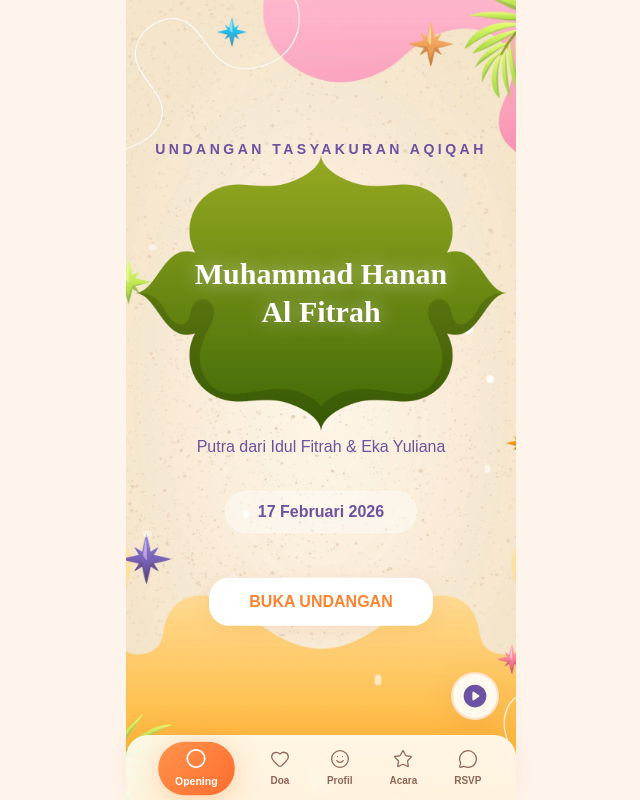
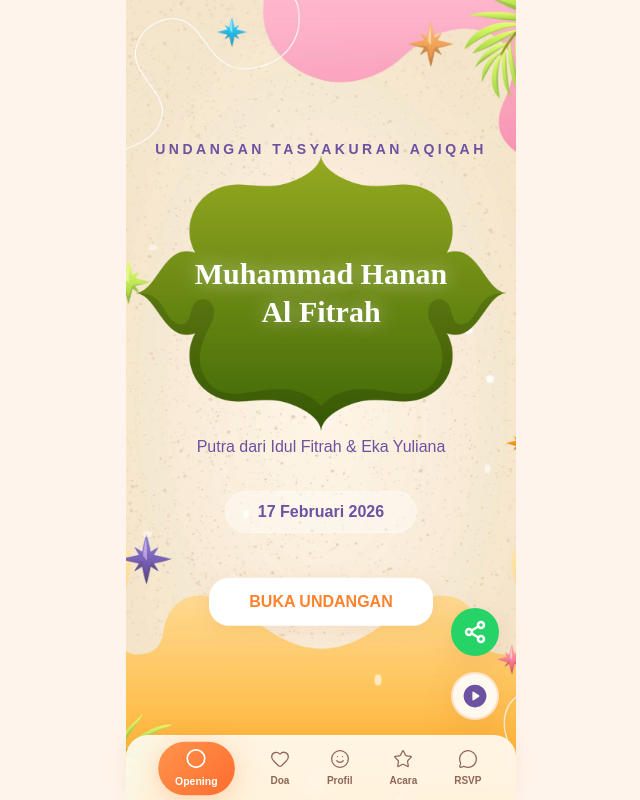
Before and after one commit to ideadigitalcreative/aqiqah, a React (Vite) app: page / in a window 1280 px wide. Shown: the whole page, without its empty margins (319-959 px from the left). Built offline with nearby package versions, Linux system fonts and the light colour scheme; no server answers; the database is empty.

Commit message:
Add floating WhatsApp share button above music toggle

```diff
--- a/src/App.tsx
+++ b/src/App.tsx
@@ -9,7 +9,8 @@ import {
   Clock3,
   Navigation,
   ArrowRight,
-  User
+  User,
+  Share2
 } from 'lucide-react';
 import { supabase } from './lib/supabase';
 
@@ -479,6 +480,18 @@ const App: React.FC = () => {
         </section>
       </div>
 
+      {/* SHARE BUTTON */}
+      <button
+        onClick={() => {
+          const text = encodeURIComponent("Assalamu'alaikum, kami mengundang Bapak/Ibu/Saudara/i untuk hadir di acara Tasyakuran Aqiqah putra kami Muhammad Hanan Al Fitrah. Info selengkapnya: https://muhammad-hanan-al-fitrah.vercel.app/");
+          window.open(`https://wa.me/?text=${text}`, '_blank');
+        }}
+        style={{ backgroundColor: '#25D366' }}
+        className="fixed left-1/2 translate-x-[130px] bottom-36 z-50 w-12 h-12 rounded-full shadow-large flex items-center justify-center transition-all duration-300 active:scale-95 text-white"
+      >
+        <Share2 size={24} strokeWidth={2.5} />
+      </button>
+
       {/* MUSIC CONTROL */}
       <button
         id="btnAutoplay"
```
